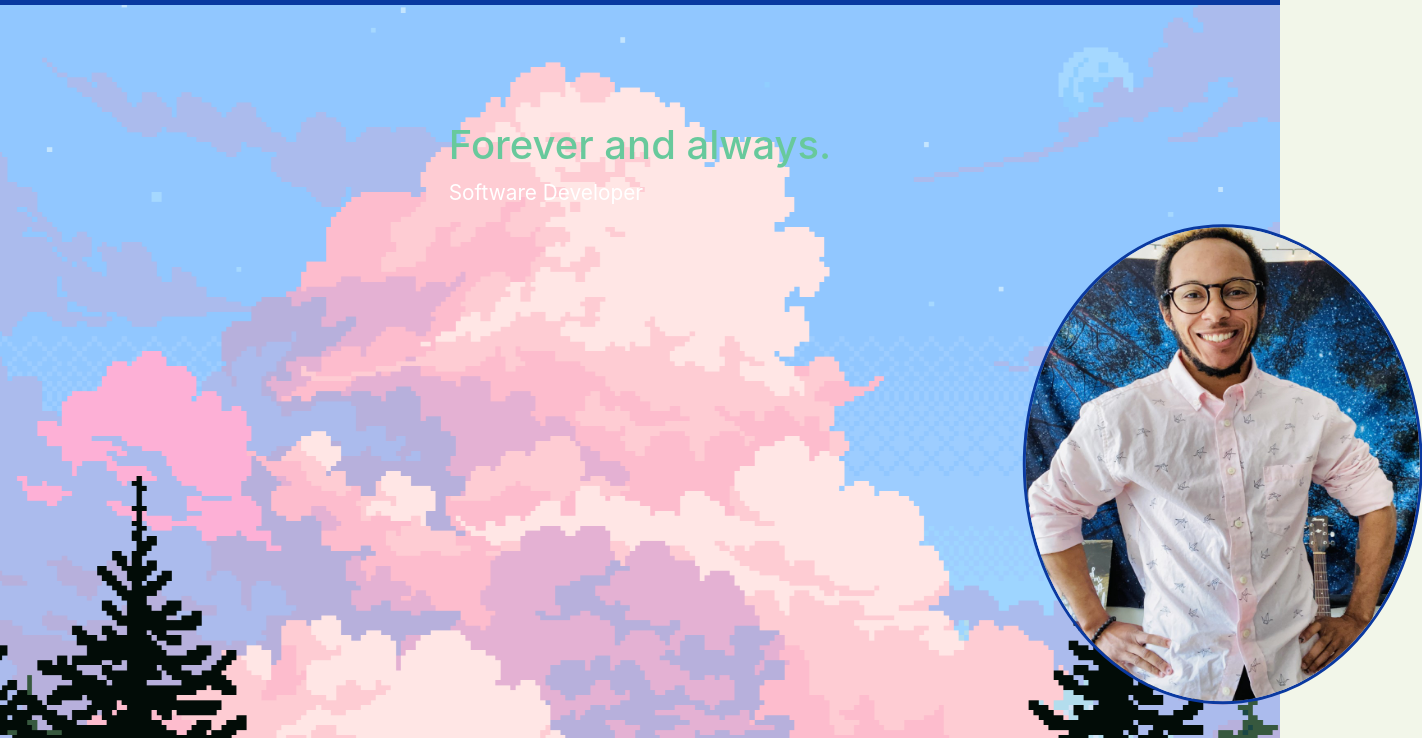
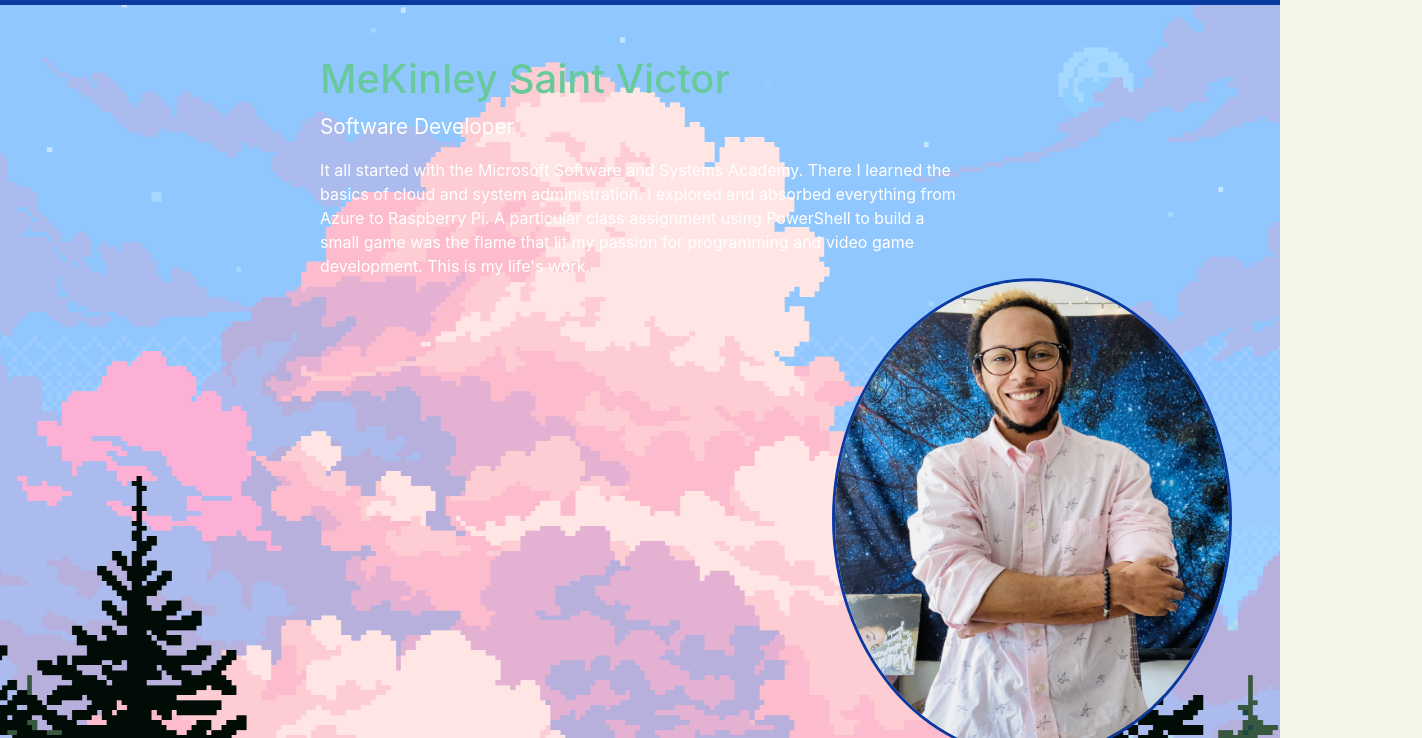
Before and after one commit to mekinleysaintvictor/mekinleysaintvictor.github.io, a plain HTML site: page about.html in a window 1280 px wide. Shown: the part 62-800 px from the top of the page, 1422 px wide, since content can reach past the window. Drawn offline with nearby package versions, Linux system fonts and the light colour scheme.

Commit message:
Added paragraph in about me & changed photo.

```diff
--- a/about.css
+++ b/about.css
@@ -53,9 +53,12 @@ body {
     font-size: 1.3rem;
     line-height: 1.5;
 }
+.description p1 {
+    color: #fff;
+}
 .about-me img{
     position: absolute;
-    left: 150%;
+    left: 80%;
     border: 3px solid #0a39a0;
     border-radius: 50%;
 }
--- a/about.html
+++ b/about.html
@@ -35,10 +35,13 @@
     </header>
     <div class="overlay"></div>
     <div class="description">
-        <h1>Forever and always.</h1>
+        <h1>MeKinley Saint Victor</h1>
         <p>Software Developer</p>
+        <p1>It all started with the Microsoft Software and Systems Academy. There I learned the basics of cloud and system administration. I explored and absorbed everything from Azure to Raspberry Pi.
+            A particular class assignment using PowerShell to build a small game was the flame that lit my passion for programming and video game development. This is my life's work.
+        </p1>
     <div class="about-me">
-        <img src="images/about_me(1).jpg" style="width: 400px; height: 480px;">
+        <img src="images/about_me.jpg" style="width: 400px; height: 480px;">
     </div>
         <!-- <button class="btn btn-outline-secondary btn-lg">More Info</button> -->
     </div>
```
